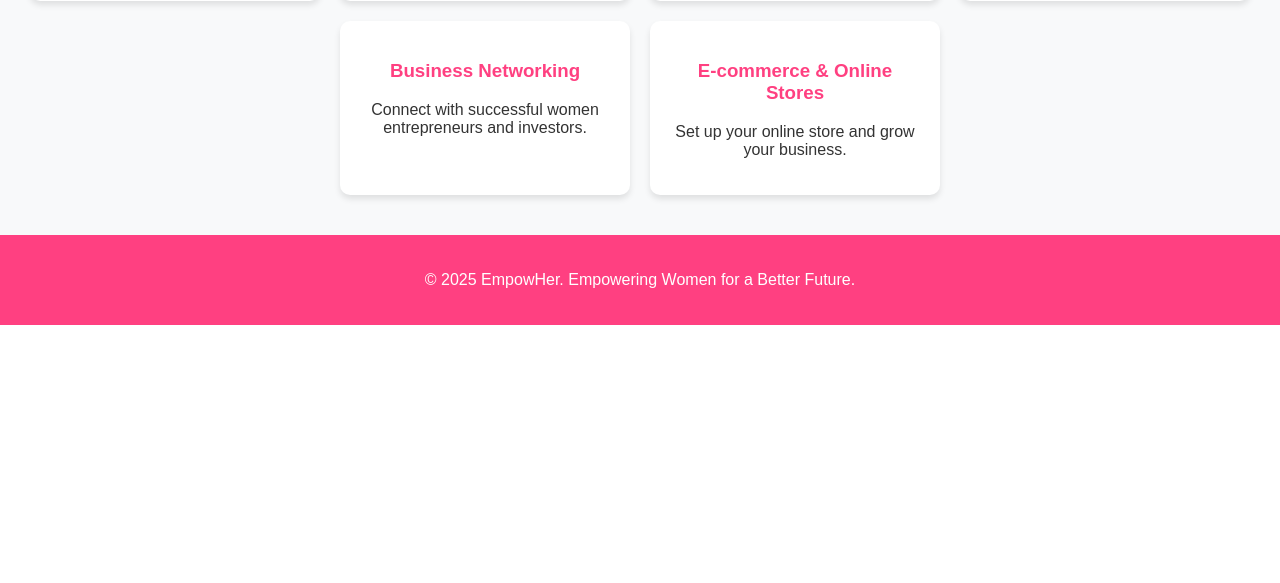
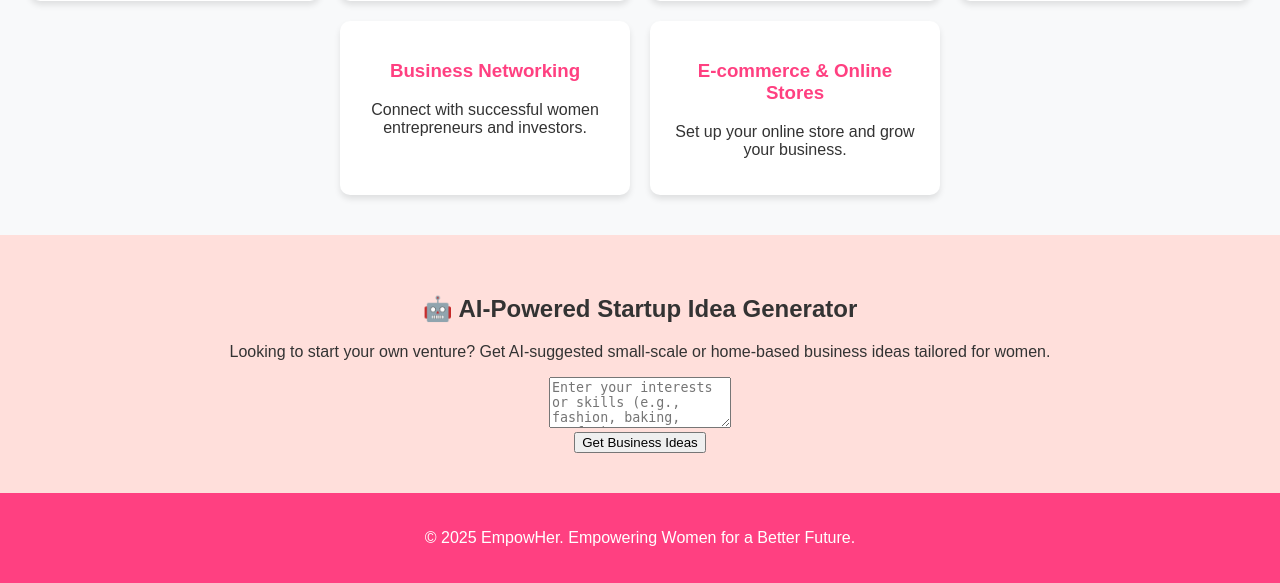
Before and after one commit to KhurramRashid6893/5_EmpowHer, a Flask app: page /businesses in a window 1280 px wide. Shown: the part 777-1360 px from the top of the page. Before the commit the page ends 1102 px from the top, so only its background shows below. Run offline with Flask 3, Linux system fonts and the light colour scheme.

Commit message:
Update businesses.html

```diff
--- a/templates/businesses.html
+++ b/templates/businesses.html
@@ -1,6 +1,7 @@
 {% extends 'base.html' %}
 
 {% block content %}
+<link rel="stylesheet" href="{{ url_for('static', filename='css/mentorship.css') }}">
 
 <!-- Search Section -->
 <div class="search-container">
@@ -64,4 +65,34 @@
     }
 </script>
 
+<!-- AI Startup Idea Generator -->
+<div class="business-section">
+    <h2>🤖 AI-Powered Startup Idea Generator</h2>
+    <p>Looking to start your own venture? Get AI-suggested small-scale or home-based business ideas tailored for women.</p>
+    <textarea id="idea-input" rows="3" placeholder="Enter your interests or skills (e.g., fashion, baking, crafts)..."></textarea>
+    <br>
+    <button onclick="generateIdea()">Get Business Ideas</button>
+    <div id="ai-response" class="idea-box"></div>
+</div>
+
+<script>
+    async function generateIdea() {
+        const input = document.getElementById("idea-input").value;
+        const responseBox = document.getElementById("ai-response");
+        responseBox.innerHTML = "Thinking... 🔄";
+
+        const res = await fetch("/generate-idea", {
+            method: "POST",
+            headers: {
+                "Content-Type": "application/json"
+            },
+            body: JSON.stringify({ prompt: input })
+        });
+
+        const data = await res.json();
+        responseBox.innerHTML = `<strong>Here's an idea:</strong><br>${data.idea}`;
+    }
+</script>
+
+
 {% endblock %}
```
